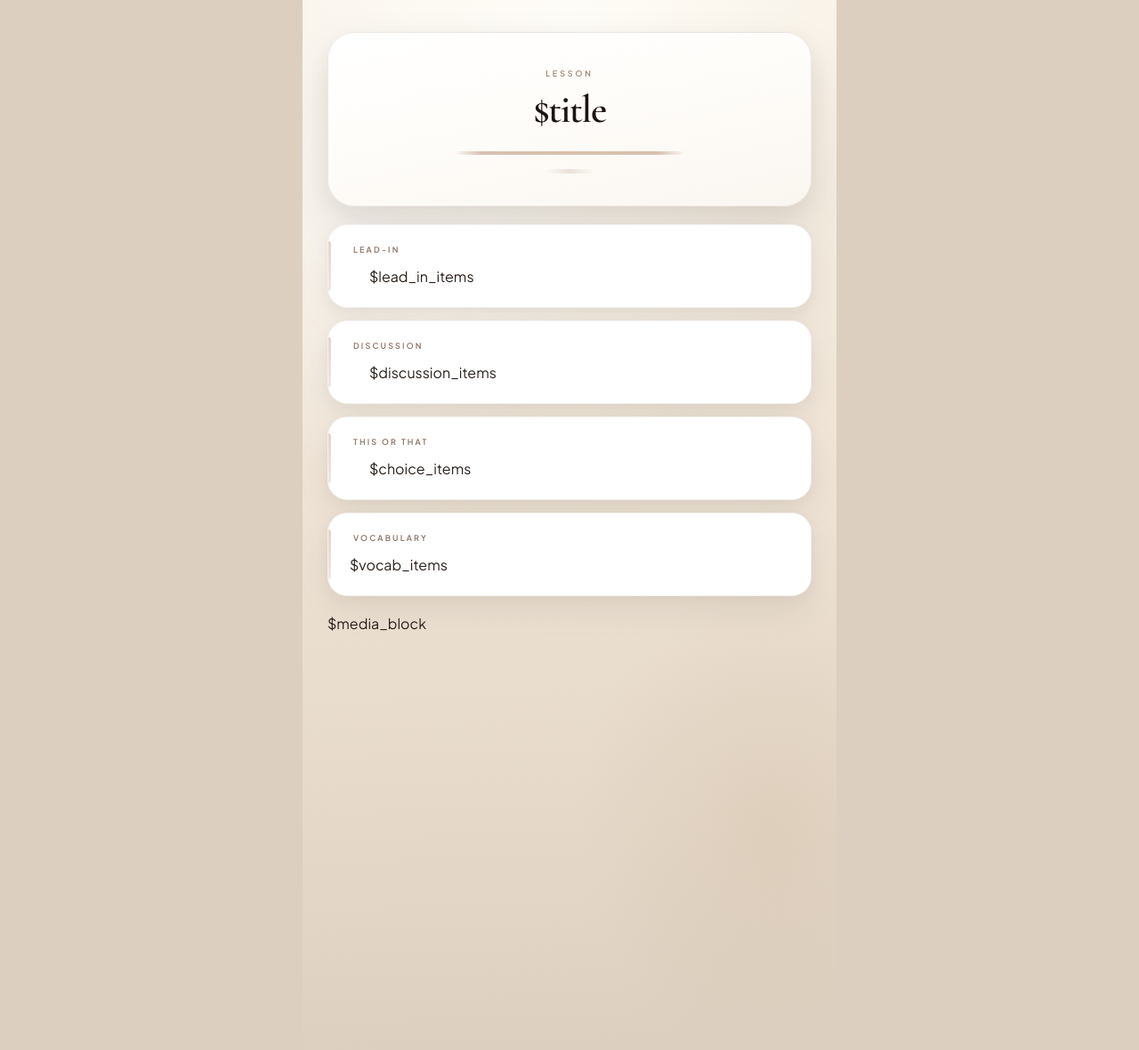
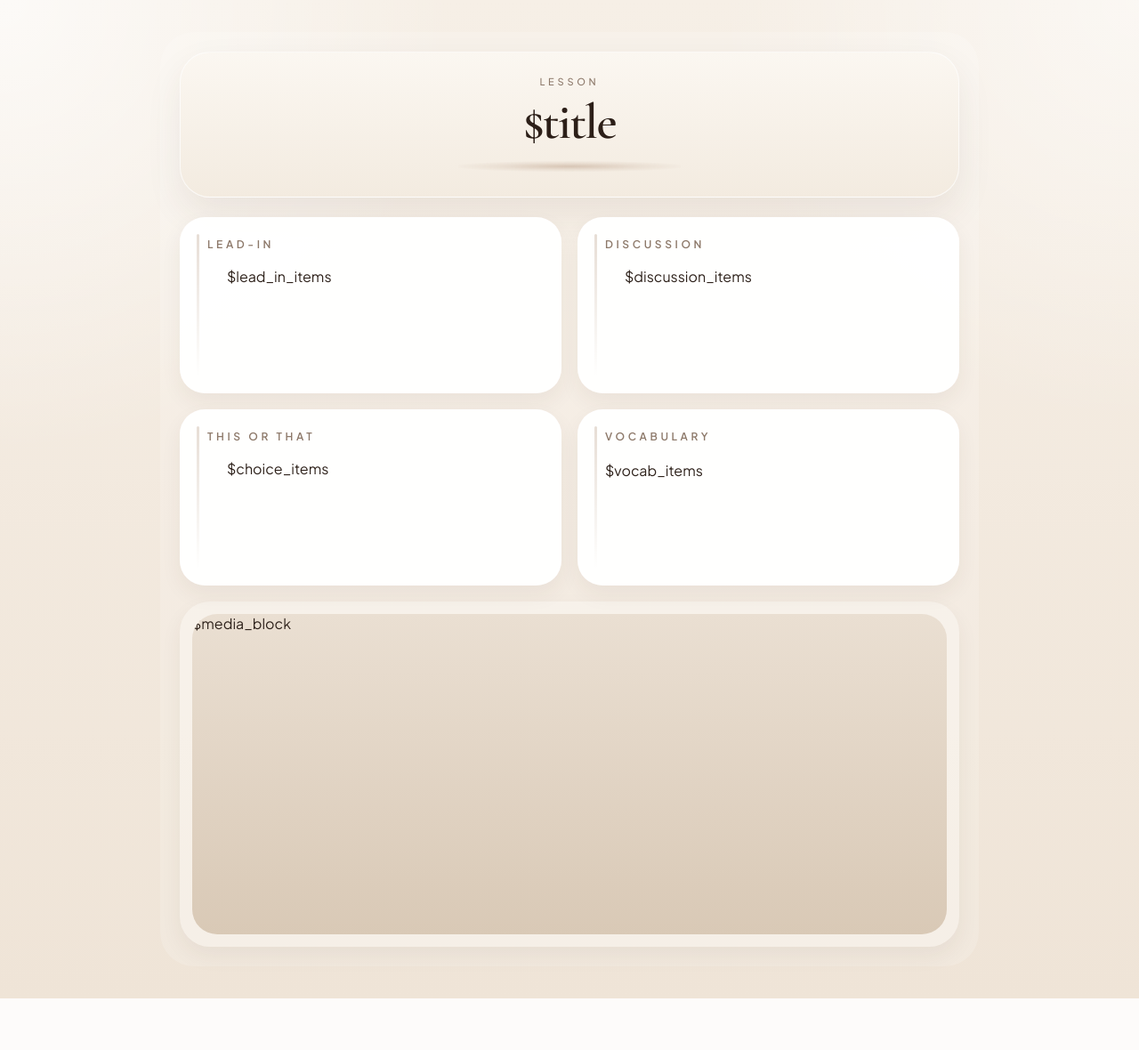
Before and after one commit to Jonis97/veliora-bot, a Python web app: template bot/templates/lesson_art_v1.html in a window 1280 px wide. Shown: the whole page at 89% size. After the commit the page ends 1122 px from the top, so only its background shows below. Run offline with Jinja, Linux system fonts and the light colour scheme; the template is opened without the code that fills it, so the values that code supplies are empty.

Commit message:
style: replace lesson_art_v1 with fixed premium html template

```diff
--- a/bot/templates/lesson_art_v1.html
+++ b/bot/templates/lesson_art_v1.html
@@ -1,237 +1,261 @@
-<!-- lesson_art_v1: injected placeholders — $title $lead_in_items $discussion_items $choice_items $vocab_items $media_block (Python string.Template) -->
 <!DOCTYPE html>
 <html lang="en">
 <head>
   <meta charset="UTF-8" />
-  <meta name="viewport" content="width=600, initial-scale=1.0" />
-  <link rel="preconnect" href="https://fonts.googleapis.com" />
-  <link rel="preconnect" href="https://fonts.gstatic.com" crossorigin />
-  <link href="https://fonts.googleapis.com/css2?family=Cormorant+Garamond:ital,wght@0,500;0,600;1,500&family=Plus+Jakarta+Sans:wght@400;500;600&display=swap" rel="stylesheet" />
+  <meta name="viewport" content="width=device-width, initial-scale=1.0" />
+  <title>Lesson Art V1</title>
+  <link rel="preconnect" href="https://fonts.googleapis.com">
+  <link rel="preconnect" href="https://fonts.gstatic.com" crossorigin>
+  <link href="https://fonts.googleapis.com/css2?family=Cormorant+Garamond:wght@500;600;700&family=Plus+Jakarta+Sans:wght@400;500;600&display=swap" rel="stylesheet">
   <style>
-    * { box-sizing: border-box; }
-    html, body { margin: 0; padding: 0; }
+    :root {
+      --bg: #f6efe6;
+      --bg-2: #efe4d7;
+      --card: rgba(255,255,255,0.96);
+      --text: #2f231c;
+      --muted: #8d796a;
+      --line: rgba(115, 93, 78, 0.14);
+      --shadow: 0 18px 40px rgba(74, 53, 39, 0.08);
+      --shadow-soft: 0 10px 24px rgba(74, 53, 39, 0.06);
+      --radius-xl: 34px;
+      --radius-lg: 28px;
+      --radius-md: 22px;
+    }
+
+    * {
+      box-sizing: border-box;
+    }
+
+    html, body {
+      margin: 0;
+      padding: 0;
+      background:
+        radial-gradient(circle at top left, rgba(255,255,255,0.7), transparent 30%),
+        radial-gradient(circle at top right, rgba(255,255,255,0.55), transparent 28%),
+        linear-gradient(180deg, var(--bg) 0%, var(--bg-2) 100%);
+      color: var(--text);
+    }
+
     body {
-      background: #ddcfbf;
-      font-family: "Plus Jakarta Sans", system-ui, sans-serif;
-      color: #2a211c;
-      -webkit-font-smoothing: antialiased;
+      font-family: "Plus Jakarta Sans", Arial, sans-serif;
+      padding: 36px;
     }
-    .la-page.page {
-      width: 600px;
-      min-height: 1180px;
+
+    .sheet {
+      width: 920px;
       margin: 0 auto;
+      padding: 22px;
+      border-radius: 38px;
+      background: rgba(255,255,255,0.14);
+    }
+
+    .title-card {
+      background: linear-gradient(180deg, #fbf7f1 0%, #f3ebe0 100%);
+      border-radius: var(--radius-xl);
+      box-shadow: var(--shadow);
+      padding: 26px 44px 28px;
+      text-align: center;
+      margin-bottom: 22px;
+      border: 1px solid rgba(255,255,255,0.7);
+    }
+
+    .eyebrow {
+      font-size: 11px;
+      letter-spacing: 0.34em;
+      text-transform: uppercase;
+      color: var(--muted);
+      margin-bottom: 12px;
+      font-weight: 500;
+    }
+
+    .title {
+      margin: 0;
+      font-family: "Cormorant Garamond", Georgia, serif;
+      font-size: 56px;
+      line-height: 0.98;
+      font-weight: 600;
+      letter-spacing: -0.03em;
+      color: #2c1f18;
+    }
+
+    .title-accent {
+      width: 250px;
+      height: 12px;
+      margin: 16px auto 0;
+      border-radius: 999px;
+      background:
+        radial-gradient(ellipse at center, rgba(191,164,142,0.55) 0%, rgba(191,164,142,0.18) 45%, rgba(191,164,142,0) 75%);
+      filter: blur(0.2px);
+    }
+
+    .grid {
+      display: grid;
+      grid-template-columns: 1fr 1fr;
+      gap: 18px;
+      margin-bottom: 18px;
+    }
+
+    .card {
       position: relative;
+      background: var(--card);
+      border-radius: var(--radius-lg);
+      box-shadow: var(--shadow-soft);
+      padding: 22px 24px 24px;
       overflow: hidden;
-      background:
-        radial-gradient(ellipse 120% 80% at 50% 0%, rgba(255, 253, 248, 0.98) 0%, transparent 52%),
-        linear-gradient(178deg, #f8f1e6 0%, #efe4d6 42%, #e5d8c8 78%, #dccfbf 100%);
-      padding: 36px 28px 32px;
+      min-height: 198px;
+      border: 1px solid rgba(255,255,255,0.85);
     }
-    .la-page::before {
+
+    .card::before {
       content: "";
       position: absolute;
-      inset: 0;
-      pointer-events: none;
-      background:
-        radial-gradient(ellipse 90% 55% at 12% 18%, rgba(255, 255, 255, 0.55) 0%, transparent 52%),
-        radial-gradient(ellipse 75% 50% at 88% 78%, rgba(200, 175, 150, 0.22) 0%, transparent 48%);
-    }
-    .la-inner {
-      position: relative;
-      z-index: 1;
-      display: flex;
-      flex-direction: column;
-      align-items: stretch;
-      gap: 20px;
-    }
-    .la-title-card {
-      text-align: center;
-      padding: 40px 32px 36px;
-      border-radius: 30px;
-      background:
-        linear-gradient(168deg, #ffffff 0%, #fffdfa 42%, #faf6f0 100%);
-      border: 1px solid rgba(120, 95, 75, 0.12);
-      box-shadow:
-        0 2px 0 rgba(255, 255, 255, 1) inset,
-        0 26px 56px rgba(48, 32, 22, 0.1),
-        0 10px 24px rgba(42, 28, 20, 0.06);
-    }
-    .la-title-eyebrow {
-      margin: 0 0 12px;
-      font-size: 9px;
-      font-weight: 600;
-      letter-spacing: 0.32em;
-      text-transform: uppercase;
-      color: #9c8474;
-    }
-    .la-title {
-      font-family: "Cormorant Garamond", Georgia, serif;
-      font-size: 44px;
-      font-weight: 600;
-      line-height: 1.08;
-      margin: 0 auto;
-      max-width: 520px;
-      color: #1c1410;
-      letter-spacing: -0.03em;
-      text-shadow: 0 1px 0 rgba(255, 255, 255, 0.65);
-    }
-    .la-title-line {
-      width: min(260px, 70%);
-      height: 4px;
-      margin: 22px auto 0;
-      border-radius: 4px;
-      background: linear-gradient(
-        90deg,
-        transparent,
-        rgba(175, 135, 108, 0.5) 12%,
-        rgba(200, 160, 128, 0.65) 50%,
-        rgba(175, 135, 108, 0.5) 88%,
-        transparent
-      );
-      box-shadow: 0 1px 0 rgba(255, 255, 255, 0.75);
-    }
-    .la-title-deco {
-      margin: 16px auto 0;
-      width: 56px;
-      height: 5px;
-      border-radius: 999px;
-      opacity: 0.4;
-      background: linear-gradient(90deg, transparent, rgba(150, 115, 90, 0.45), transparent);
-    }
-    .la-content-stack {
-      display: flex;
-      flex-direction: column;
-      gap: 14px;
-    }
-    .la-block {
-      position: relative;
-      padding: 22px 24px 24px;
-      border-radius: 22px;
-      background: #ffffff;
-      border: 1px solid rgba(118, 95, 75, 0.09);
-      box-shadow:
-        0 1px 0 rgba(255, 255, 255, 1) inset,
-        0 16px 40px rgba(38, 26, 18, 0.06),
-        0 5px 16px rgba(38, 26, 18, 0.04);
-    }
-    .la-block::before {
-      content: "";
-      position: absolute;
-      left: 0;
+      left: 18px;
       top: 18px;
       bottom: 18px;
       width: 3px;
-      border-radius: 0 3px 3px 0;
-      background: linear-gradient(180deg, rgba(200, 165, 135, 0.55), rgba(190, 150, 120, 0.25));
-      opacity: 0.85;
+      border-radius: 999px;
+      background: linear-gradient(180deg, rgba(202,181,164,0.65), rgba(202,181,164,0));
+      opacity: 0.7;
     }
-    .la-h {
-      margin: 0 0 14px 4px;
-      font-size: 9px;
+
+    .card-inner {
+      margin-left: 6px;
+    }
+
+    .section-title {
+      margin: 0 0 18px;
+      font-size: 12px;
+      letter-spacing: 0.30em;
+      text-transform: uppercase;
+      color: var(--muted);
       font-weight: 600;
-      letter-spacing: 0.24em;
-      text-transform: uppercase;
-      color: #887062;
     }
-    .la-ul {
+
+    ul.clean-list {
       margin: 0;
-      padding: 0 0 0 22px;
+      padding-left: 22px;
+      list-style: disc;
     }
-    .la-li {
+
+    ul.clean-list li {
       margin: 0 0 12px;
-      font-size: 14.5px;
-      line-height: 1.6;
-      color: #332a24;
-      font-weight: 500;
+      font-size: 19px;
+      line-height: 1.42;
+      color: var(--text);
     }
-    .la-li:last-child { margin-bottom: 0; }
-    .la-li-choice {
-      font-size: 14px;
-      line-height: 1.55;
-      color: #3c312b;
+
+    ul.clean-list li:last-child {
+      margin-bottom: 0;
     }
-    .la-vocab-grid {
+
+    .vocab-wrap {
       display: flex;
       flex-wrap: wrap;
-      gap: 10px 10px;
-      margin: 0;
-      padding: 0;
-      list-style: none;
+      gap: 12px;
+      padding-top: 2px;
     }
-    .la-vocab-pill {
-      display: block;
-      padding: 10px 17px;
+
+    .pill {
+      display: inline-flex;
+      align-items: center;
+      padding: 12px 18px;
       border-radius: 999px;
-      font-size: 13px;
-      font-weight: 500;
-      color: #3a3028;
-      background: linear-gradient(180deg, #faf8f5 0%, #f2ebe3 100%);
-      border: 1px solid rgba(120, 98, 78, 0.12);
-      box-shadow: 0 1px 2px rgba(32, 22, 16, 0.04);
+      background: linear-gradient(180deg, #f8f3ec 0%, #efe5d9 100%);
+      border: 1px solid rgba(144, 117, 98, 0.14);
+      box-shadow: inset 0 1px 0 rgba(255,255,255,0.75);
+      color: #4c3b30;
+      font-size: 18px;
+      line-height: 1.2;
+      white-space: nowrap;
     }
-    .la-vocab-text {
-      display: inline;
+
+    .media {
+      margin-top: 6px;
+      background: rgba(255,255,255,0.28);
+      border-radius: var(--radius-xl);
+      padding: 14px;
+      box-shadow: var(--shadow-soft);
     }
-    .la-media {
-      flex-shrink: 0;
-      margin-top: 4px;
+
+    .media-frame {
+      height: 360px;
       width: 100%;
-      border-radius: 24px;
+      border-radius: 28px;
       overflow: hidden;
-      border: 1px solid rgba(105, 85, 68, 0.12);
-      box-shadow:
-        0 2px 0 rgba(255, 255, 255, 0.65) inset,
-        0 24px 52px rgba(32, 22, 16, 0.14),
-        0 10px 28px rgba(32, 22, 16, 0.09);
+      background: linear-gradient(180deg, #eadfd2 0%, #d9c9b6 100%);
     }
-    .la-media.la-media-img {
-      position: relative;
-      height: 320px;
-      background: #e5dcd2;
-    }
-    .la-media-img img {
-      display: block;
+
+    .media-frame img {
       width: 100%;
       height: 100%;
       object-fit: cover;
-      object-position: center;
+      display: block;
     }
-    .la-media-placeholder {
-      height: 320px;
+
+    .media-placeholder {
+      width: 100%;
+      height: 100%;
+      display: grid;
+      place-items: center;
+      font-size: 18px;
+      color: rgba(76,59,48,0.6);
       background:
-        linear-gradient(152deg, #eee4d8 0%, #e0d4c6 45%, #d4c8ba 100%);
+        radial-gradient(circle at top left, rgba(255,255,255,0.55), transparent 24%),
+        linear-gradient(180deg, #efe5d8 0%, #dbcbb9 100%);
     }
   </style>
 </head>
 <body>
-  <div class="la-page page">
-    <div class="la-inner">
-      <header class="la-title-card" aria-label="Topic">
-        <p class="la-title-eyebrow">Lesson</p>
-        <h1 class="la-title">$title</h1>
-        <div class="la-title-line" aria-hidden="true"></div>
-        <div class="la-title-deco" aria-hidden="true"></div>
-      </header>
-      <div class="la-content-stack">
-        <section class="la-block" aria-labelledby="la-lead">
-          <h2 id="la-lead" class="la-h">Lead-in</h2>
-          <ul class="la-ul">$lead_in_items</ul>
-        </section>
-        <section class="la-block" aria-labelledby="la-disc">
-          <h2 id="la-disc" class="la-h">Discussion</h2>
-          <ul class="la-ul">$discussion_items</ul>
-        </section>
-        <section class="la-block" aria-labelledby="la-tot">
-          <h2 id="la-tot" class="la-h">This or that</h2>
-          <ul class="la-ul">$choice_items</ul>
-        </section>
-        <section class="la-block" aria-labelledby="la-voc">
-          <h2 id="la-voc" class="la-h">Vocabulary</h2>
-          <ul class="la-vocab-grid">$vocab_items</ul>
-        </section>
+  <main class="sheet">
+    <section class="title-card">
+      <div class="eyebrow">Lesson</div>
+      <h1 class="title">$title</h1>
+      <div class="title-accent"></div>
+    </section>
+
+    <section class="grid">
+      <article class="card">
+        <div class="card-inner">
+          <h2 class="section-title">Lead-in</h2>
+          <ul class="clean-list">
+            $lead_in_items
+          </ul>
+        </div>
+      </article>
+
+      <article class="card">
+        <div class="card-inner">
+          <h2 class="section-title">Discussion</h2>
+          <ul class="clean-list">
+            $discussion_items
+          </ul>
+        </div>
+      </article>
+
+      <article class="card">
+        <div class="card-inner">
+          <h2 class="section-title">This or That</h2>
+          <ul class="clean-list">
+            $choice_items
+          </ul>
+        </div>
+      </article>
+
+      <article class="card">
+        <div class="card-inner">
+          <h2 class="section-title">Vocabulary</h2>
+          <div class="vocab-wrap">
+            $vocab_items
+          </div>
+        </div>
+      </article>
+    </section>
+
+    <section class="media">
+      <div class="media-frame">
+        $media_block
       </div>
-      $media_block
-    </div>
-  </div>
+    </section>
+  </main>
 </body>
 </html>
```
